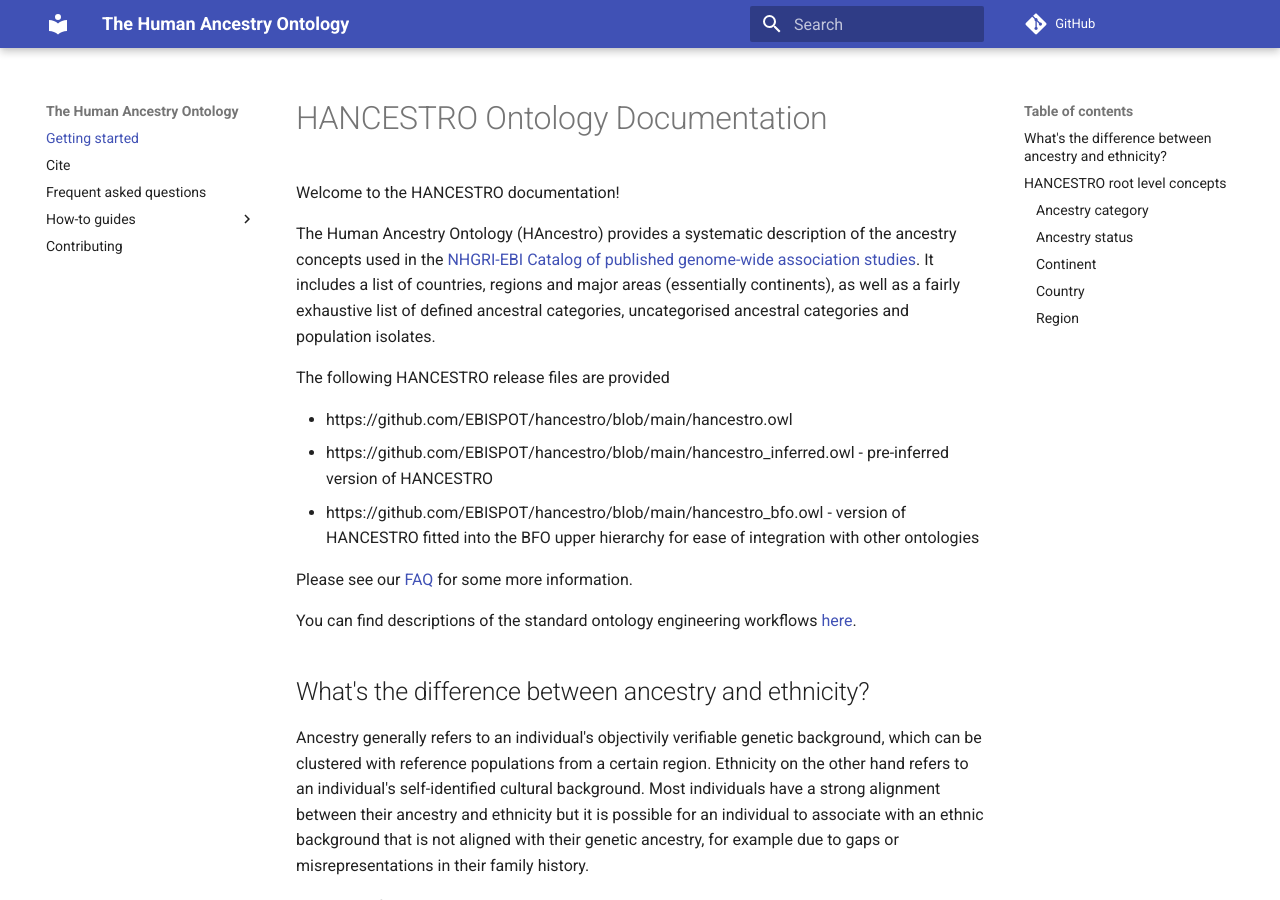
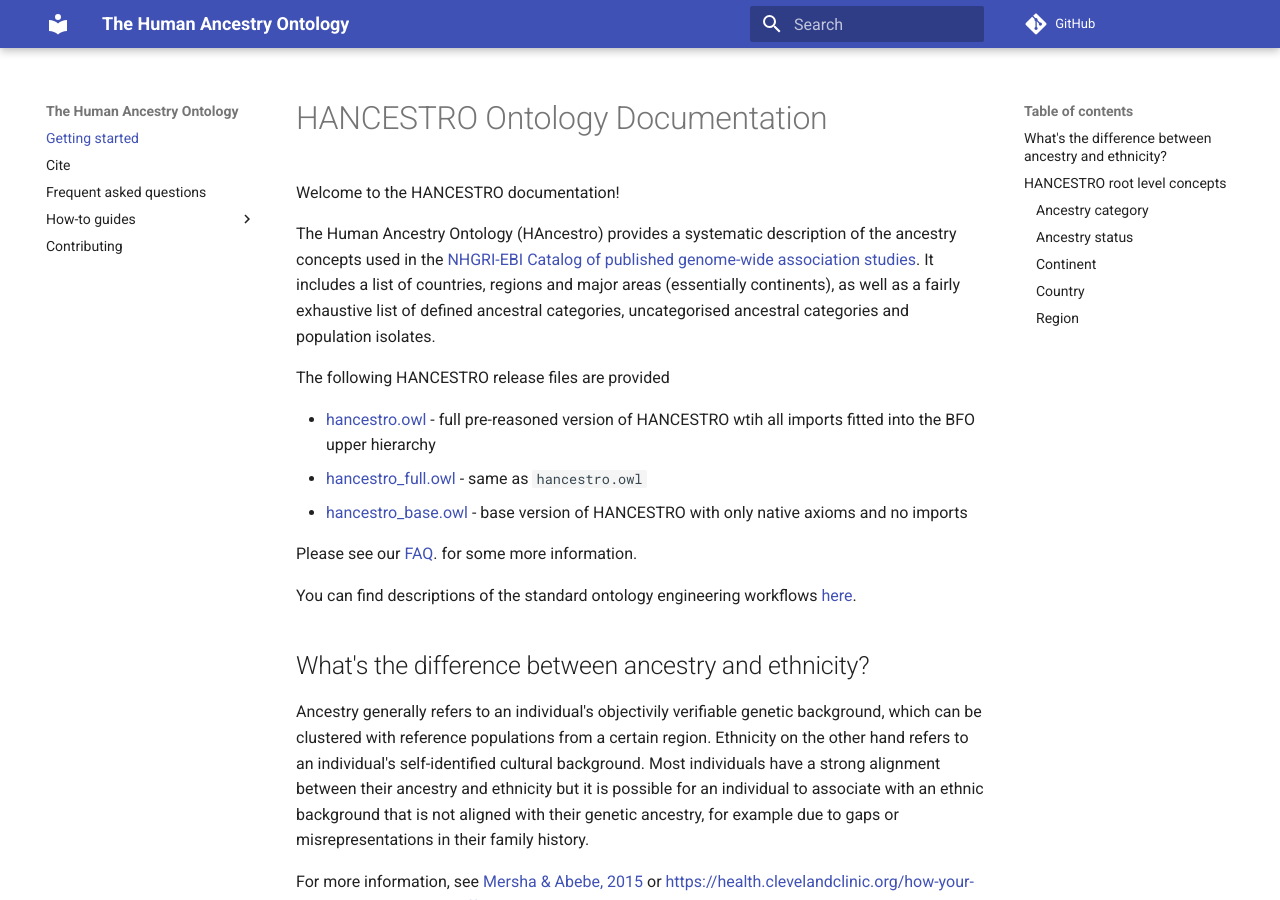
Before and after one commit to EBISPOT/hancestro, an MkDocs documentation site: the page built from docs/index.md, in a window 1280 px wide and 900 px high. Built offline with MkDocs 1.6.1 and Material for MkDocs 9.7.7, drawn with Linux system fonts in a browser that asks for light colours; comment, search, counter and statistics services are not loaded.

Commit message:
Minor documentation fixes

```diff
--- a/docs/index.md
+++ b/docs/index.md
@@ -6,11 +6,11 @@
 
 The following HANCESTRO release files are provided
 
-* https://github.com/EBISPOT/hancestro/blob/main/hancestro.owl
-* https://github.com/EBISPOT/hancestro/blob/main/hancestro_inferred.owl - pre-inferred version of HANCESTRO
-* https://github.com/EBISPOT/hancestro/blob/main/hancestro_bfo.owl - version of HANCESTRO fitted into the BFO upper hierarchy for ease of integration with other ontologies
+* [hancestro.owl](https://github.com/EBISPOT/hancestro/blob/main/hancestro.owl) - full pre-reasoned version of HANCESTRO wtih all imports fitted into the BFO upper hierarchy
+* [hancestro_full.owl](https://github.com/EBISPOT/hancestro/blob/main/hancestro_full.owl) - same as `hancestro.owl`
+* [hancestro_base.owl](https://github.com/EBISPOT/hancestro/blob/main/hancestro_base.owl) - base version of HANCESTRO with only native axioms and no imports
 
-Please see our [FAQ](/faq.md) for some more information.
+Please see our [FAQ](https://ebispot.github.io/hancestro/faq/). for some more information.
 
 You can find descriptions of the standard ontology engineering workflows [here](odk-workflows/index.md).
 
```
Also changed, not shown: README.md (+2 -2 lines).
